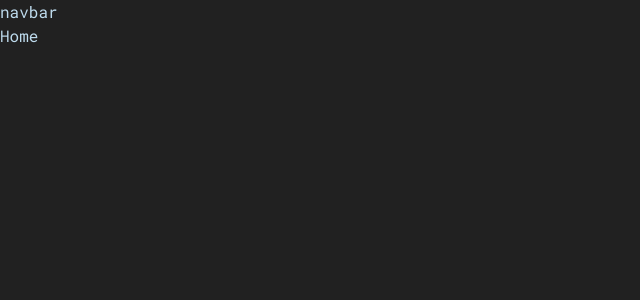
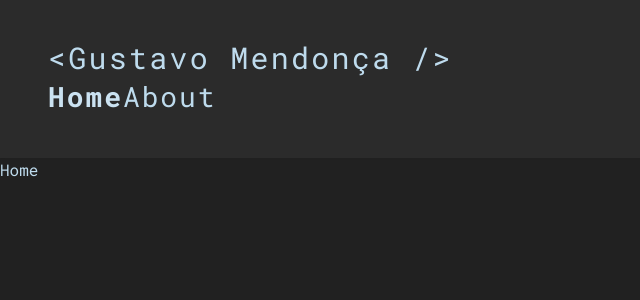
Before and after one commit to swxtz/portfolio, a Next.js app: page / in a window 1280 px wide. Shown: the top 300 px of the page, without its empty margins (0-640 px from the left). Built offline with nearby package versions, Linux system fonts and the light colour scheme.

Commit message:
feat: create active link in navbar

```diff
--- a/package.json
+++ b/package.json
@@ -13,7 +13,8 @@
     "next": "14.0.4",
     "react": "^18",
     "react-dom": "^18",
-    "tailwind-merge": "^2.1.0"
+    "tailwind-merge": "^2.1.0",
+    "tailwind-variants": "^0.1.18"
   },
   "devDependencies": {
     "@types/node": "^20",
--- /dev/null
+++ b/src/components/ActiveLink/ActiveLink.tsx
@@ -0,0 +1,37 @@
+"use client";
+
+import Link, { LinkProps } from "next/link";
+import { usePathname } from "next/navigation";
+import { ReactNode } from "react";
+
+interface ActiveLinkProps extends LinkProps{
+    children: ReactNode;
+}
+
+
+export function ActiveLink({ href, children, ...rest }: ActiveLinkProps) {
+    const pathname = usePathname();
+    const isActive = pathname === href.toString();
+
+    if (isActive) {
+        return (
+            <Link
+                href={href}
+                className="text-[28px] tracking-[0.12rem] font-bold text-cream-400"
+                {...rest}
+            >
+                {children}
+            </Link>
+        );
+    } else {
+        return (
+            <Link
+                href={href}
+                className="text-[28px] tracking-[0.12rem]"
+                {...rest}
+            >
+                {children}
+            </Link>
+        );
+    }
+}
--- /dev/null
+++ b/src/components/NavLinks/NavLinks.tsx
@@ -0,0 +1,11 @@
+import { ActiveLink } from "../ActiveLink/ActiveLink";
+
+
+export function NavLinks() {
+    return (
+        <div className="">
+            <ActiveLink href="/">Home</ActiveLink>
+            <ActiveLink href="/about">About</ActiveLink>
+        </div>
+    );
+}
--- a/src/components/Navbar/Navbar.tsx
+++ b/src/components/Navbar/Navbar.tsx
@@ -1,7 +1,12 @@
+import { NavLinks } from "../NavLinks/NavLinks";
+
 export function Navbar() {
     return (
-        <nav>
-            navbar
+        <nav className="bg-[#2B2B2B]">
+            <div className="py-10 px-12 shadow-sm">
+                <span className="text-3xl tracking-[.14rem]">{"<Gustavo Mendonça />"}</span>
+                <NavLinks />
+            </div>
         </nav>
     );
 }
```
Also changed, not shown: 1 other file (tests, documents, lock files or other folders).
